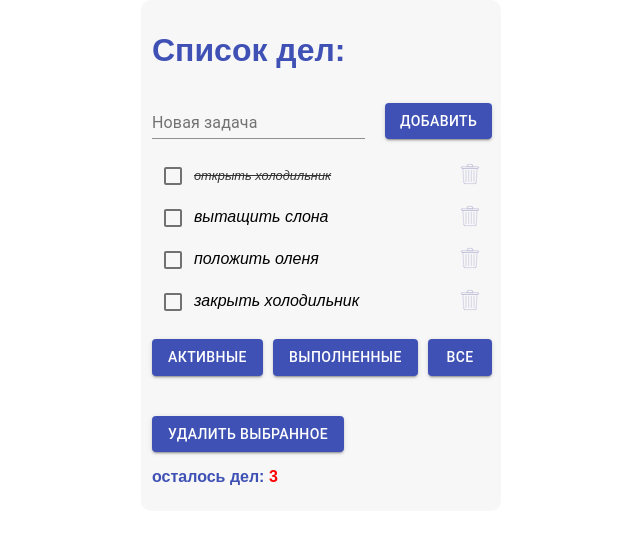
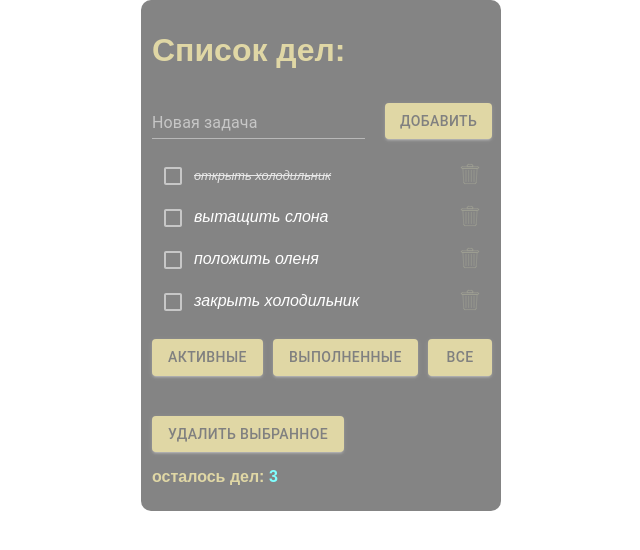
Before and after one commit to WebHeroSchool/dotodo, a React (Create React App) app: page / in a window 1280 px wide. Shown: the top 550 px of the page, without its empty margins (319-959 px from the left). Built offline with nearby package versions, Linux system fonts and the light colour scheme.

Commit message:
surprise

```diff
--- a/src/App/App.module.css
+++ b/src/App/App.module.css
@@ -3,6 +3,11 @@ body {
   padding: 0;
   margin: 0;
   animation: animate .3s linear infinite;
+}
+
+body:hover {
+  background: #fff !important;
+  animation-iteration-count: 1;
 }
 
 .wrap {
@@ -12,6 +17,8 @@ body {
   background-color: #f7f7f7;
   padding: 10px;
   border-radius: 10px;
+  filter: invert();
+  opacity: .5;
 }
 
 .title {
@@ -40,8 +47,9 @@ input {
   animation-iteration-count: 1 !important;
 }
 
-body:hover {
-  background: #fff;
+.wrap:hover {
+  filter: none;
+  opacity: 1;
 }
 
 .wrap:hover * {
```
